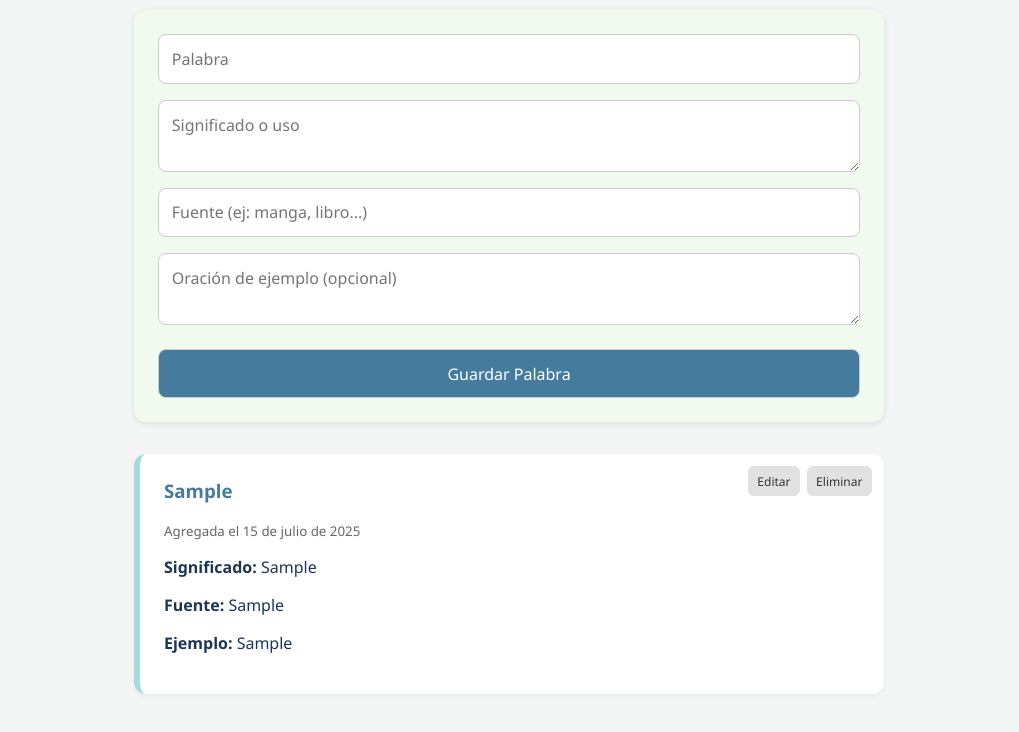
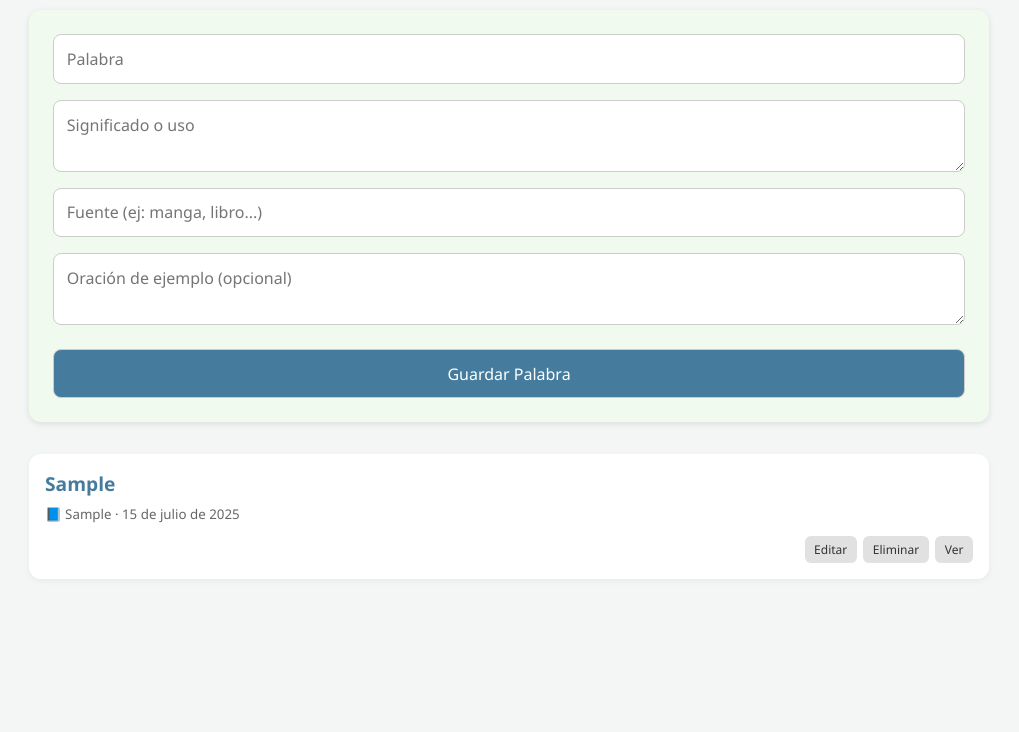
Before and after one commit to lalquintap/zanki, a plain HTML site: page index.html in a window 1280 px wide. Both pictures are taken after typing "Sample", "Sample", "Sample", "Sample" into the empty fields and a click on the button "Guardar Palabra". Shown: the part 118-850 px from the top of the page, without its empty margins (131-1150 px from the left). After the commit the page ends 800 px from the top, so only its background shows below. Drawn offline with Linux system fonts and the light colour scheme.

Commit message:
cambio de diseño de las entradas, ahora se muestran en grid y otros detalles

```diff
--- a/app.js
+++ b/app.js
@@ -1,3 +1,4 @@
+
     const form = document.getElementById('wordForm');
     const entriesDiv = document.getElementById('entries');
     const wordInput = document.getElementById('word');
@@ -7,7 +8,7 @@
     const formMessage = document.getElementById('formMessage');
     const cancelEditBtn = document.getElementById('cancelEditBtn');
     const modalOverlay = document.getElementById('modalOverlay');
-    const confirmDeleteBtn = document.getElementById('confirmDeleteBtn');
+    const modalContent = document.getElementById('modalContent');
 
     let editIndex = null;
     let deleteIndex = null;
@@ -22,24 +23,10 @@
     };
 
     const loadEntries = () => {
-      const entries = JSON.parse(localStorage.getItem('dictionaryEntries')) || [];
+      const entries = getEntries();
       entriesDiv.innerHTML = '';
       entries.forEach((entry, index) => {
-        const div = document.createElement('div');
-        div.className = 'entry';
-        div.style.animationDelay = `${index * 50}ms`;
-        div.innerHTML = `
-          <div class="entry-buttons">
-            <button onclick="editEntry(${index})">Editar</button>
-            <button onclick="confirmDelete(${index})">Eliminar</button>
-          </div>
-          <h3>${entry.word}</h3>
-          <small>Agregada el ${formatDate(entry.date)}</small>
-          <p><strong>Significado:</strong> ${entry.meaning}</p>
-          ${entry.source ? `<p><strong>Fuente:</strong> ${entry.source}</p>` : ''}
-          ${entry.example ? `<p><strong>Ejemplo:</strong> ${entry.example}</p>` : ''}
-        `;
-        entriesDiv.appendChild(div);
+        entriesDiv.appendChild(createCard(entry, index));
       });
     };
 
@@ -52,9 +39,10 @@
       const example = exampleInput.value.trim();
       if (!word || !meaning) return;
 
-      const entries = JSON.parse(localStorage.getItem('dictionaryEntries')) || [];
+      const entries = getEntries();
       const existsIndex = entries.findIndex(e => e.word.toLowerCase() === word.toLowerCase());
-      if (editIndex === null && existsIndex !== -1){
+
+      if (editIndex === null && existsIndex !== -1) {
         formMessage.textContent = 'Esta palabra ya está guardada. Puedes editarla si deseas actualizarla.';
         return;
       }
@@ -80,8 +68,34 @@
       loadEntries();
     });
 
+    function getEntries(){
+      return JSON.parse(localStorage.getItem('dictionaryEntries')) || [];
+    }
+
+    function createCard(entry, index){
+      const div = document.createElement('div');
+        div.className = 'card';
+        div.style.animationDelay = `${index * 40}ms`;
+        div.innerHTML = `
+          <h3>${entry.word}</h3>
+          <small>${entry.source ? '📘 ' + entry.source : ''} · ${formatDate(entry.date)}</small>
+          <div class="card-buttons">
+            <button onclick="editEntry(${index})">Editar</button>
+            <button onclick="confirmDelete(${index})">Eliminar</button>
+            <button onclick="viewDetails(${index})">Ver</button>
+          </div>
+        `;
+
+        div.addEventListener('click', (e) => {
+          if(!e.target.closest('button')){
+            viewDetails(index);
+          }
+        });
+        return div;
+    }
+
     function editEntry(index) {
-      const entries = JSON.parse(localStorage.getItem('dictionaryEntries')) || [];
+      const entries = getEntries();
       const entry = entries[index];
       wordInput.value = entry.word;
       meaningInput.value = entry.meaning;
@@ -100,6 +114,40 @@
 
     function confirmDelete(index) {
       deleteIndex = index;
+      modalContent.innerHTML = `
+        <h2>¿Eliminar palabra?</h2>
+        <p>Esta acción no se puede deshacer.</p>
+        <div class="modal-buttons">
+          <button class="btn-cancel" onclick="closeModal()">Cancelar</button>
+          <button class="btn-confirm" onclick="deleteEntry()">Eliminar</button>
+        </div>
+      `;
+      modalOverlay.classList.add('show');
+    }
+
+    function deleteEntry() {
+      if (deleteIndex !== null) {
+        const entries = getEntries();
+        entries.splice(deleteIndex, 1);
+        localStorage.setItem('dictionaryEntries', JSON.stringify(entries));
+        loadEntries();
+        closeModal();
+      }
+    }
+
+    function viewDetails(index) {
+      const entries = getEntries();
+      const entry = entries[index];
+      modalContent.innerHTML = `
+        <h2>${entry.word}</h2>
+        <p><strong>Significado:</strong> ${entry.meaning}</p>
+        ${entry.source ? `<p><strong>Fuente:</strong> ${entry.source}</p>` : ''}
+        ${entry.example ? `<p><strong>Ejemplo:</strong> ${entry.example}</p>` : ''}
+        <p><strong>Agregada:</strong> ${formatDate(entry.date)}</p>
+        <div class="modal-buttons">
+          <button class="btn-cancel" onclick="closeModal()">Cerrar</button>
+        </div>
+      `;
       modalOverlay.classList.add('show');
     }
 
@@ -108,14 +156,4 @@
       modalOverlay.classList.remove('show');
     }
 
-    confirmDeleteBtn.addEventListener('click', () => {
-      if (deleteIndex !== null) {
-        const entries = JSON.parse(localStorage.getItem('dictionaryEntries')) || [];
-        entries.splice(deleteIndex, 1);
-        localStorage.setItem('dictionaryEntries', JSON.stringify(entries));
-        loadEntries();
-        closeModal();
-      }
-    });
-
     window.onload = loadEntries;
--- a/index.html
+++ b/index.html
@@ -14,23 +14,18 @@
         <input type="text" id="source" placeholder="Fuente (ej: manga, libro...)" />
         <textarea id="example" placeholder="Oración de ejemplo (opcional)"></textarea>
         <div id="formMessage" class="form-message"></div>
-        <button type="submit">Guardar Palabra</button>
+        <button type="submit" id="saveWordBtn">Guardar Palabra</button>
         <button type="button" id="cancelEditBtn" style="display: none;">Cancelar edición</button>
     </form>
 
-    <div id="entries"></div>
+    <div class="grid" id="entries"></div>
 
-    <div class="modal-overlay" id="modalOverlay">
-        <div class="modal">
-            <h2>¿Eliminar palabra?</h2>
-            <p>Esta acción no se puede deshacer.</p>
-            <div class="modal-buttons">
-                <button class="btn-cancel" onclick="closeModal()">Cancelar</button>
-                <button class="btn-confirm" id="confirmDeleteBtn">Eliminar</button>
-            </div>
-        </div>
+  <div class="modal-overlay" id="modalOverlay">
+    <div class="modal" id="modalContent">
+      <!-- Se completa dinámicamente -->
     </div>
+  </div>
 
+    <script src="app.js"></script>
 </body>
-<script src="app.js"></script>
 </html>
--- a/style.css
+++ b/style.css
@@ -1,4 +1,5 @@
-:root{
+
+    :root {
       --bg: #f3f6f4;
       --primary: #a8dadc;
       --accent: #457b9d;
@@ -7,36 +8,36 @@
       --error: #e63946;
     }
 
-body{
+    body {
       font-family: 'Segoe UI', Tahoma, Geneva, Verdana, sans-serif;
       background-color: var(--bg);
       color: var(--text);
       padding: 2rem;
-    max-width: 750px;
+      max-width: 960px;
       margin: auto;
     }
 
-h1{
+    h1 {
       text-align: center;
       color: var(--accent);
       margin-bottom: 2rem;
     }
 
-form{
+    form {
       background: var(--light);
       padding: 1.5rem;
       border-radius: 12px;
-    box-shadow: 0 2px 6px rgba(0, 0, 0, 0.1);
+      box-shadow: 0 2px 6px rgba(0,0,0,0.1);
       display: flex;
       flex-direction: column;
       gap: 1rem;
       margin-bottom: 2rem;
-    opacity:0;
+      opacity: 0;
       transform: translateY(-10px);
       animation: fadeInUp 0.4s ease forwards;
     }
 
-input, textarea, button{
+    input, textarea, button {
       padding: 0.8rem;
       font-size: 1rem;
       border: 1px solid #ccc;
@@ -44,82 +45,94 @@ input, textarea, button{
       font-family: inherit;
     }
 
-button{
+    button {
       background-color: var(--accent);
       color: white;
       cursor: pointer;
-    transition:background 0.3s;
+      transition: background 0.3s;
     }
 
-button:hover{
+    button:hover {
       background-color: #365f77;
     }
 
-#cancelEditBtn{
+    #cancelEditBtn {
       background: #ccc;
       color: #333;
     }
 
-.form-message{
+    .form-message {
       color: var(--error);
       font-size: 0.9rem;
       margin-top: -0.5rem;
     }
 
-.entry{
+    .grid {
+      display: grid;
+      grid-template-columns: repeat(auto-fit, minmax(200px, 1fr));
+      gap: 1rem;
+    }
+
+    .card {
       background-color: white;
-    padding: 1.5rem;
-    margin-bottom: 1.5rem;
-    border-left: 6px solid var(--primary);
       border-radius: 12px;
-    box-shadow: 0 2px 4px rgba(0, 0, 0, 0.05);
-    position:relative;
+      padding: 1rem;
+      box-shadow: 0 2px 6px rgba(0,0,0,0.05);
+      position: relative;
+      transition: transform 0.3s, box-shadow 0.3s;
+      cursor: pointer;
+      display: flex;
+      flex-direction: column;
+      justify-content: space-between;
+      opacity: 0;
       transform: translateY(10px);
       animation: fadeInUp 0.4s ease forwards;
     }
 
-.entry h3{
-    margin-top: 0;
-    color: var(--accent);
+    .card:hover {
+      transform: translateY(-4px);
+      box-shadow: 0 4px 10px rgba(0,0,0,0.1);
     }
 
-.entry small{
-    color: #666;
-    display: block;
-    margin-bottom: 0.7rem;
+    .card h3 {
+      color: var(--accent);
+      font-size: 1.2rem;
+      margin: 0 0 0.5rem;
     }
 
-.entry-buttons{
-    position: absolute;
-    top: 12px;
-    right: 12px;
-    display: flex;
-    gap: 0.4rem;
+    .card small {
+      color: #666;
     }
 
-.entry-buttons button {
+    .card-buttons {
+      display: flex;
+      justify-content: flex-end;
+      gap: 0.4rem;
+      margin-top: 0.8rem;
+    }
+
+    .card-buttons button {
       background-color: #e1e1e1;
       color: #333;
       font-size: 0.75rem;
-      padding: 0.4rem 0.6rem;
+      padding: 0.3rem 0.6rem;
       border: none;
       border-radius: 6px;
       cursor: pointer;
-      transition: background 0.2s;
     }
 
-.entry-buttons button:hover {
+    .card-buttons button:hover {
       background-color: #ccc;
     }
 
-@keyframes fadeInUp{
-  to{
+    @keyframes fadeInUp {
+      to {
         opacity: 1;
         transform: translateY(0);
       }
     }
 
-/* Modal */
+    /* Modal reutilizado para eliminar o ver detalles */
     .modal-overlay {
       position: fixed;
       top: 0;
@@ -146,11 +159,11 @@ button:hover{
       padding: 2rem;
       border-radius: 12px;
       box-shadow: 0 4px 10px rgba(0, 0, 0, 0.2);
-      max-width: 400px;
-      text-align: center;
+      max-width: 500px;
+      width: 90%;
       transform: scale(0.95);
       opacity: 0;
-      transition: transform 0.3s ease;
+      transition: transform 0.3s ease, opacity 0.3s ease;
     }
 
     .modal-overlay.show .modal {
@@ -163,9 +176,13 @@ button:hover{
       margin-bottom: 1rem;
     }
 
+    .modal p {
+      margin: 0.5rem 0;
+    }
+
     .modal-buttons {
       display: flex;
-      justify-content: center;
+      justify-content: flex-end;
       gap: 1rem;
       margin-top: 1.5rem;
     }
```
Lines whose indentation alone changed are shown as unchanged.
